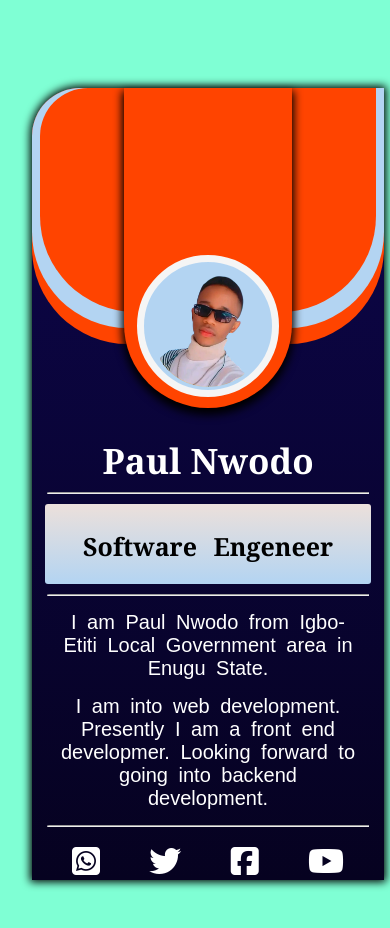
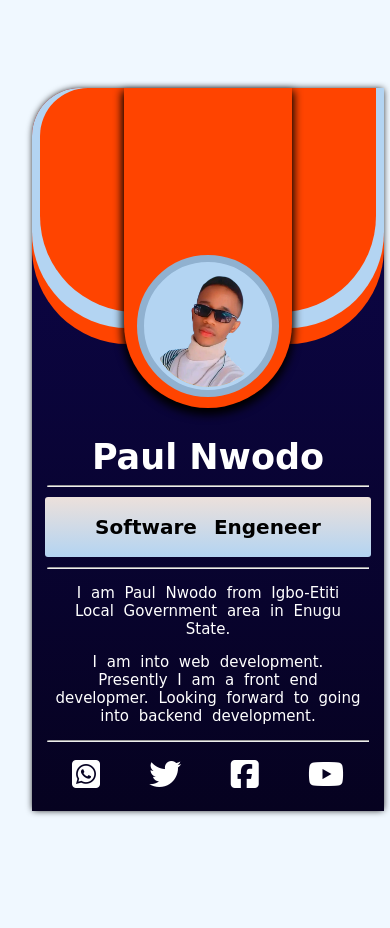
Before and after one commit to Tonypaul544/my-profile-ard, a plain HTML site: page index.html in a window 390 px wide. After the commit the page ends 899 px from the top, so only its background shows below. Drawn offline with Linux system fonts and the light colour scheme.

Commit message:
Update idcard.css

```diff
--- a/idcard.css
+++ b/idcard.css
@@ -1,6 +1,6 @@
 *{
     border-top-left-radius:3em;
-    font-family:Georgia, 'Times New Roman', Times, serif;
+    font-family: cursive;
     padding: 0;
 }
 
@@ -23,7 +23,7 @@ body {
 .block{
     background-image:linear-gradient(rgb(13, 6, 77), rgb(6, 2, 32));
     width: 27em;
-    height: 57.3em;
+    height: 51.3em;
     /* margin: auto; */
     margin-top: 2em;
     /* border-radius: 12PX; */
@@ -114,6 +114,11 @@ body {
     margin-top: 2em;
 }
 
+.name p {
+    font-family: cursive;
+    font-size: 15px;
+}
+
 
 
 .details{
@@ -138,7 +143,6 @@ body {
 }
 
 .about {
-    text-align: center;
     font-size: 21px;
     font-weight: bolder;
     margin: 10px auto;
@@ -146,19 +150,28 @@ body {
     word-spacing: 10px;
     width: 97%;
     color: black;
-    height: 80px;
+    height: 60px;
     border-radius: 3px;
     display: grid;
+    align-items: center;
 }
 
 .description {
     text-align: center;
     margin: 15px;
-    font-family: sans-serif;
+    font-family: cursive;
     font-size: 25px;
     font-family: inherit;
     word-spacing: 5px;
 
+}
+
+p.job-title {
+    font-size: 20px;
+    display: grid;
+    text-align: center;
+    margin: 0;
+    padding: 0;
 }
 
 .job-title {
@@ -184,7 +197,7 @@ footer {
     body {
         width: 400px;
         padding: 5em 0;
-        background-color:aquamarine;
+        background-color: aliceblue;
         font-family: inherit;
     }
 
@@ -201,11 +214,11 @@ footer {
     .block{
         background-image:linear-gradient(rgb(13, 6, 77), rgb(6, 2, 32));
         width: 22em;
-        height: 49.5em;
+        height: 45.2em;
         margin: auto;
         /* margin-top: 1em; */
         /* border-radius: 12PX; */
-        box-shadow: 0px 0px 9px 2px;
+        box-shadow: 0px 0px 7px -1px;
     }
 
     .change{
@@ -270,7 +283,8 @@ footer {
         width: 8em;
         height: 8em;
         margin: 31px 4.5px;
-        border: 7px solid whitesmoke;
+        border: 7px solid rgb(144, 177, 208);
+        background-color: rgb(179, 212, 242);
     }
 
     .cover{
```
